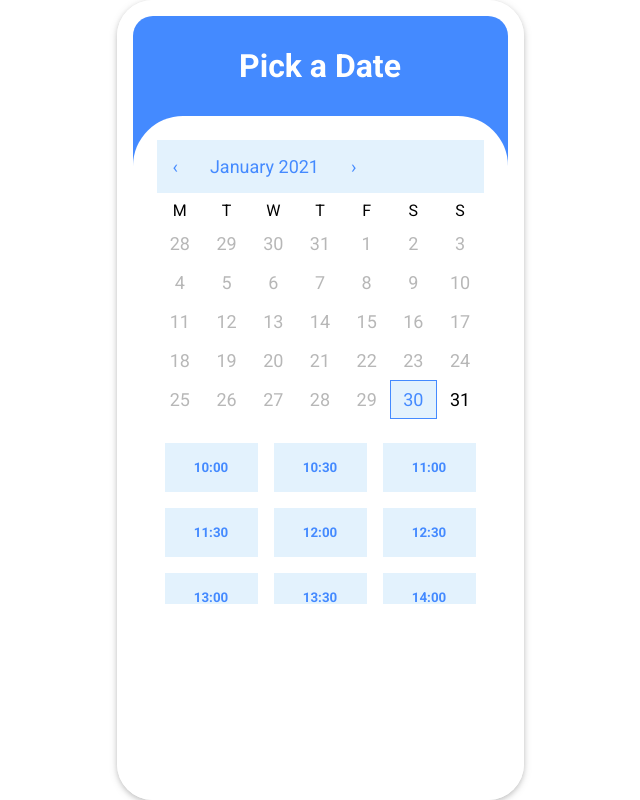
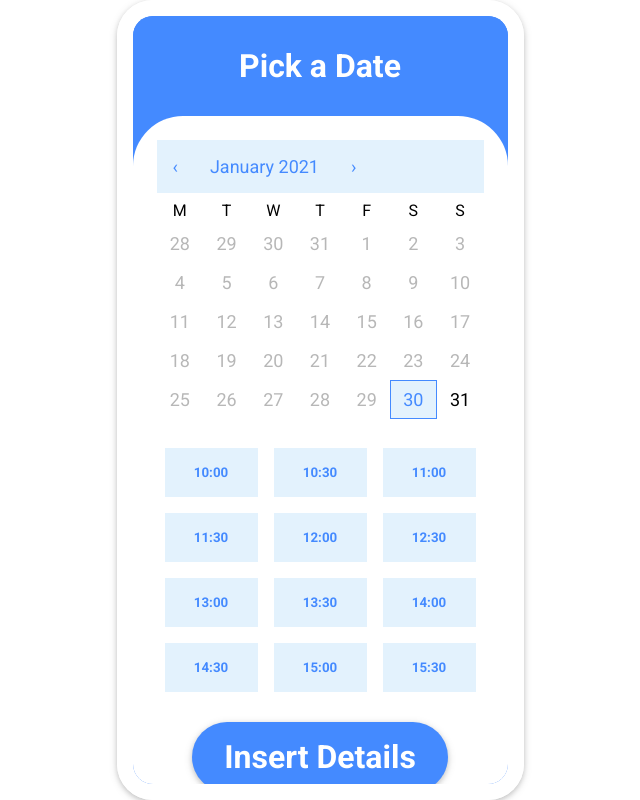
Before and after one commit to lollobaldo/shoefy, a React (Create React App) app in the folder shoefy/: page /date in a window 1280 px wide. Shown: the whole page, without its empty margins (320-960 px from the left). Built offline with nearby package versions, Linux system fonts and the light colour scheme.

Commit message:
fix broken thing

```diff
--- a/shoefy/src/components/Booking.jsx
+++ b/shoefy/src/components/Booking.jsx
@@ -52,22 +52,6 @@ const TimeCont = styled.div`
   display: flex;
   justify-content: space-between;
   flex-wrap: wrap;
-  max-height: 40%;
-  overflow-y: scroll;
-  margin: 16px 0;
-  ::-webkit-scrollbar {
-    width: 6px;
-  }
-
-  ::-webkit-scrollbar-track {
-    background-color: #E3F2FD;
-    border-radius: 10px;
-  }
-
-  ::-webkit-scrollbar-thumb {
-    border-radius: 10px;
-    background-color: #448AFF;
-  }
 `;
 
 const format = (h, m) => {
@@ -109,6 +93,27 @@ const Submit = styled.button`
   padding: 16px 32px;
 `;
 
+const ShakeExt = styled(Shake)`
+  max-height: 40%;
+  overflow-y: scroll;
+  margin: 16px 0;
+  z-index: 1;
+
+  ::-webkit-scrollbar {
+    width: 6px;
+  }
+
+  ::-webkit-scrollbar-track {
+    background-color: #E3F2FD;
+    border-radius: 10px;
+  }
+
+  ::-webkit-scrollbar-thumb {
+    border-radius: 10px;
+    background-color: #448AFF;
+  }
+`;
+
 const Booking = () => {
   const [date, setDate] = useState(new Date());
   const [time, setTime] = useState();
@@ -128,11 +133,11 @@ const Booking = () => {
   return (
     <BigContainer>
       <Datecomp date={date} onChange={setDate} />
-      <Shake
+      <ShakeExt
         playState={timeError ? 'running' : 'none'}
         onAnimationEnd={() => setTimeError(false)}>
         <TimeComp time={time} onChange={setTime} />
-      </Shake>
+      </ShakeExt>
       <Submit className="card" onClick={submit}>Insert Details</Submit>
     </BigContainer>
   );
```
